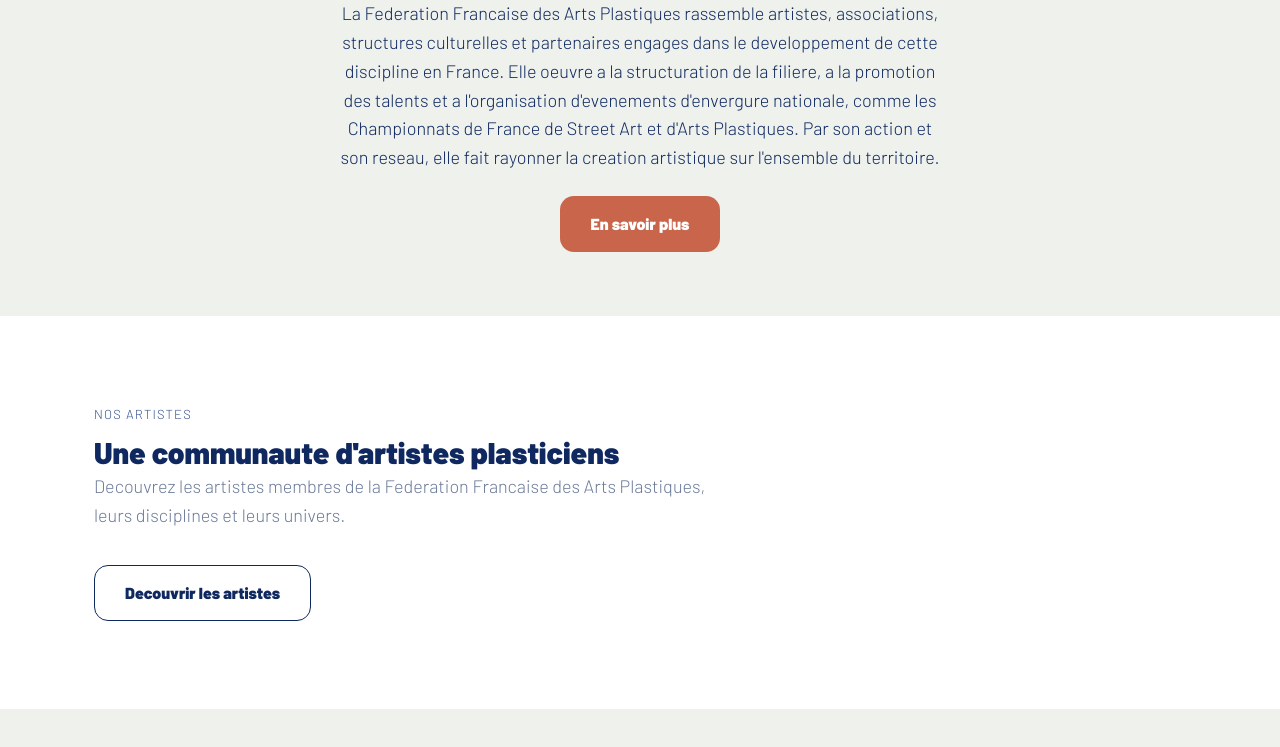
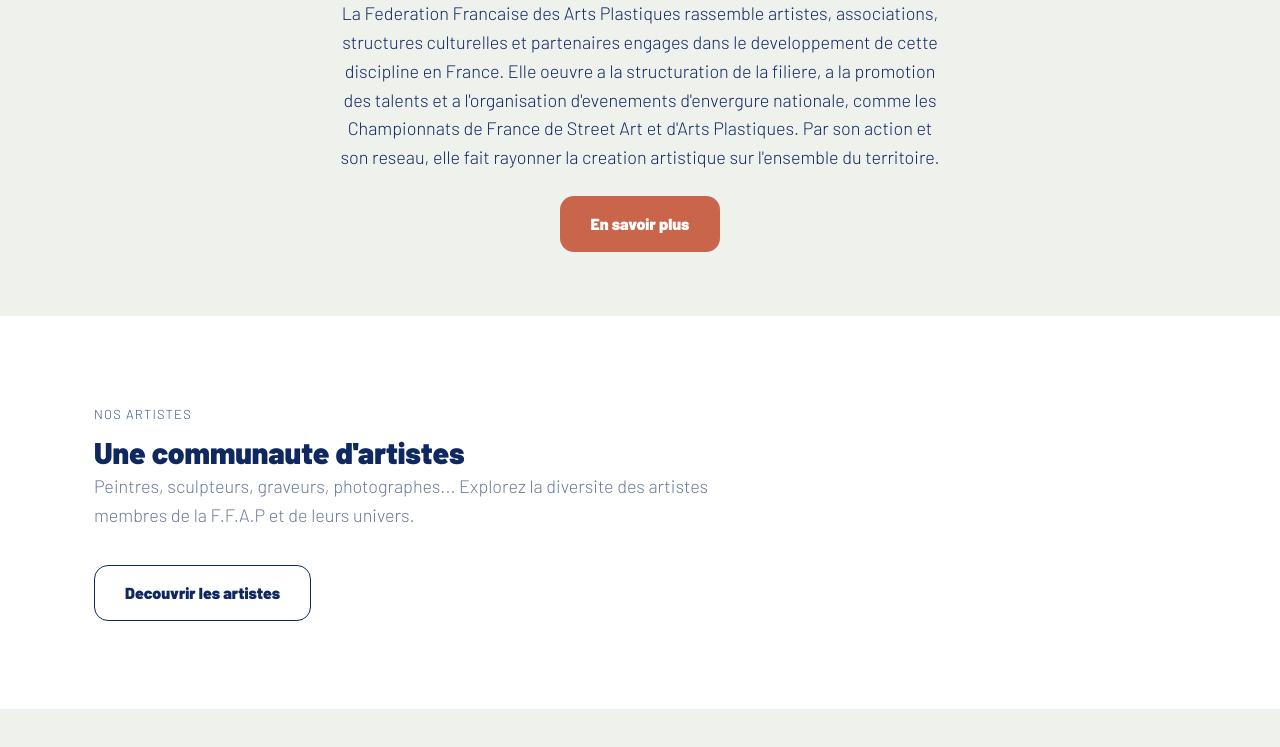
Before and after one commit to Maygae/ffap-site, a plain HTML site: page ffap-frontend/index.html in a window 1280 px wide. Shown: the part 343-1090 px from the top of the page. Drawn offline with Linux system fonts and the light colour scheme; no server answers.

Commit message:
Accueil : nouveau titre et texte pour la rubrique Nos artistes

```diff
--- a/ffap-frontend/index.html
+++ b/ffap-frontend/index.html
@@ -57,8 +57,8 @@
   <div class="container">
     <div class="section-head">
       <span class="eyebrow">Nos artistes</span>
-      <h2>Une communaute d'artistes plasticiens</h2>
-      <p class="texte-secondaire">Decouvrez les artistes membres de la Federation Francaise des Arts Plastiques, leurs disciplines et leurs univers.</p>
+      <h2>Une communaute d'artistes</h2>
+      <p class="texte-secondaire">Peintres, sculpteurs, graveurs, photographes... Explorez la diversite des artistes membres de la F.F.A.P et de leurs univers.</p>
     </div>
     <a href="artistes.html" class="btn btn-secondaire">Decouvrir les artistes</a>
   </div>
```
